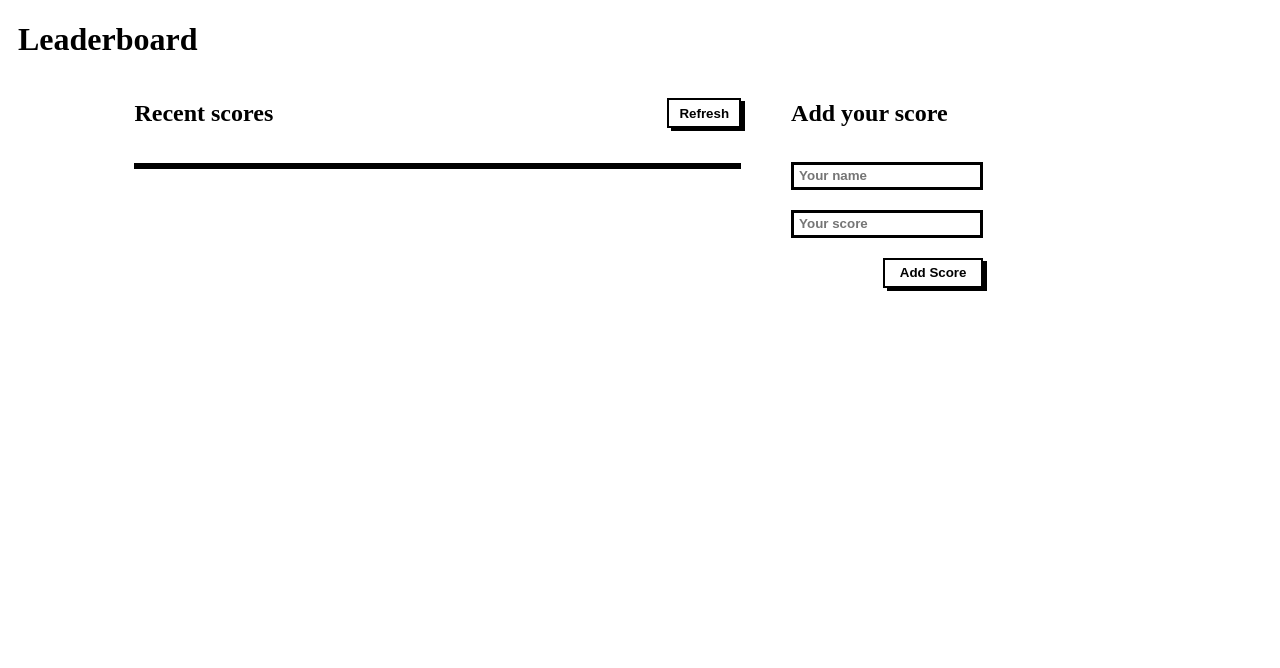
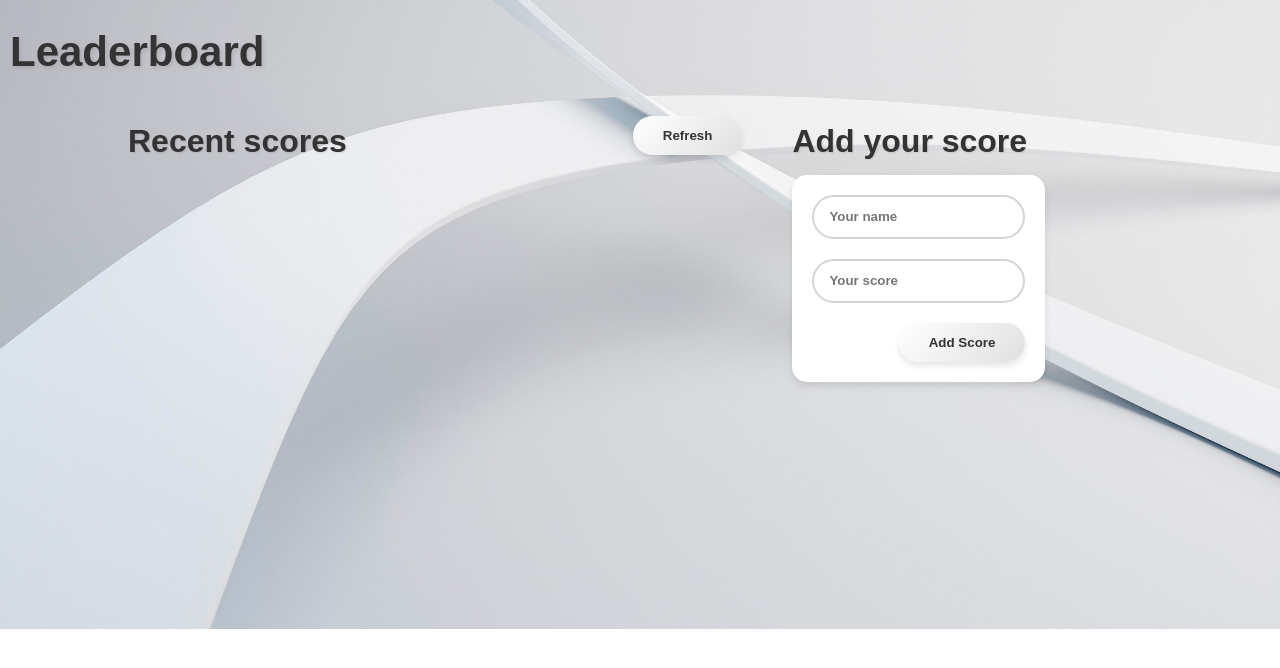
Before and after one commit to mershark/Leaderboard, a website built with webpack: page src/index.html in a window 1280 px wide. Built offline with nearby package versions, Linux system fonts and the light colour scheme; no server answers.

Commit message:
Update Style.css with UI improvement

```diff
--- a/src/style.css
+++ b/src/style.css
@@ -1,3 +1,14 @@
+/* General styles */
+body {
+  font-family: 'Segoe UI', Tahoma, Geneva, Verdana, sans-serif;
+  background-image: url(./images/background.jpg);
+  background-size: cover;
+  background-position: center;
+  background-repeat: no-repeat;
+  margin: 0;
+  padding: 0;
+}
+
 header {
   margin-left: 10px;
 }
@@ -13,6 +24,24 @@ header {
   flex-direction: column;
 }
 
+h1, h2 {
+  font-family: 'Poppins', Arial, sans-serif;
+  font-weight: bold;
+  color: #333333;
+}
+
+h1 {
+  font-size: 42px;
+  margin-bottom: 20px;
+  text-shadow: 2px 2px 4px rgba(0, 0, 0, 0.1);
+}
+
+h2 {
+  font-size: 32px;
+  margin-bottom: 15px;
+  text-shadow: 1px 1px 2px rgba(0, 0, 0, 0.1);
+}
+
 .leaderboard-div {
   display: flex;
   gap: 10px;
@@ -21,42 +50,73 @@ header {
 }
 
 .refresh-btn {
-  background-color: #fff;
+  background: linear-gradient(135deg, #ffffff, #e0e0e0);
+  color: #333333;
   font-weight: bold;
-  padding: 5px 10px;
-  border: 2px solid #000;
-  box-shadow: 4px 3px;
-  height: 30px;
+  padding: 12px 30px;
+  border: none;
+  border-radius: 25px;
+  box-shadow: 0 4px 6px rgba(0, 0, 0, 0.1);
+  transition: transform 0.2s, box-shadow 0.2s;
+  cursor: pointer;
+}
+
+.refresh-btn:hover {
+  transform: scale(1.05);
 }
 
 #score-list {
-  border: 3px solid black;
+  border: none;
   list-style-type: none;
   padding-left: 0;
   font-weight: bold;
+  border-radius: 15px;
+}
+
+#score-list li {
+  padding: 10px;
+  border-radius: 10px;
+  background: linear-gradient(135deg, #ffffff, #e0e0e0);
+  box-shadow: 0 4px 6px rgba(0, 0, 0, 0.1);
+  margin-bottom: 10px;
+  transition: transform 0.2s;
+}
+
+#score-list li:hover {
+  transform: scale(1.05);
 }
 
 #score-list li.alternate {
-  background-color: #f0f0f0;
+  background: linear-gradient(135deg, #f0f0f0, #e0e0e0);
+  box-shadow: 0 4px 6px rgba(0, 0, 0, 0.1);
 }
 
-#score-list li {
-  padding-left: 10px;
-  padding-bottom: 5px;
-  padding-top: 5px;
+#score-list li:last-child {
+  margin-bottom: 0; /* Remove bottom margin for the last item to avoid extra spacing */
 }
 
 #score-form {
   display: flex;
   flex-direction: column;
   gap: 20px;
+  background-color: #ffffff;
+  padding: 20px;
+  border-radius: 15px;
+  box-shadow: 0 4px 6px rgba(0, 0, 0, 0.1);
 }
 
 input {
-  border: 3px solid black;
+  border: 2px solid #d4d4d4;
   font-weight: bold;
-  height: 20px;
-  padding-left: 5px;
+  height: 40px;
+  padding: 0 15px;
+  border-radius: 25px;
+  transition: box-shadow 0.2s;
+}
+
+input:focus {
+  outline: none;
+  box-shadow: 0 0 5px #888888;
 }
 
 .addbtn-div {
@@ -65,13 +125,19 @@ input {
 }
 
 .addscore-btn {
-  background-color: #fff;
+  background: linear-gradient(135deg, #ffffff, #e0e0e0);
+  color: #333333;
   font-weight: bold;
-  padding: 5px 10px;
-  border: 2px solid #000;
-  box-shadow: 4px 3px;
-  height: 30px;
-  width: 100px;
+  padding: 12px 30px;
+  border: none;
+  border-radius: 25px;
+  box-shadow: 0 4px 6px rgba(0, 0, 0, 0.1);
+  transition: transform 0.2s, box-shadow 0.2s;
+  cursor: pointer;
+}
+
+.addscore-btn:hover {
+  transform: scale(1.05);
 }
 
 @media (min-width: 768px) {
```
Also changed, not shown: src/images/background.jpg (added).
